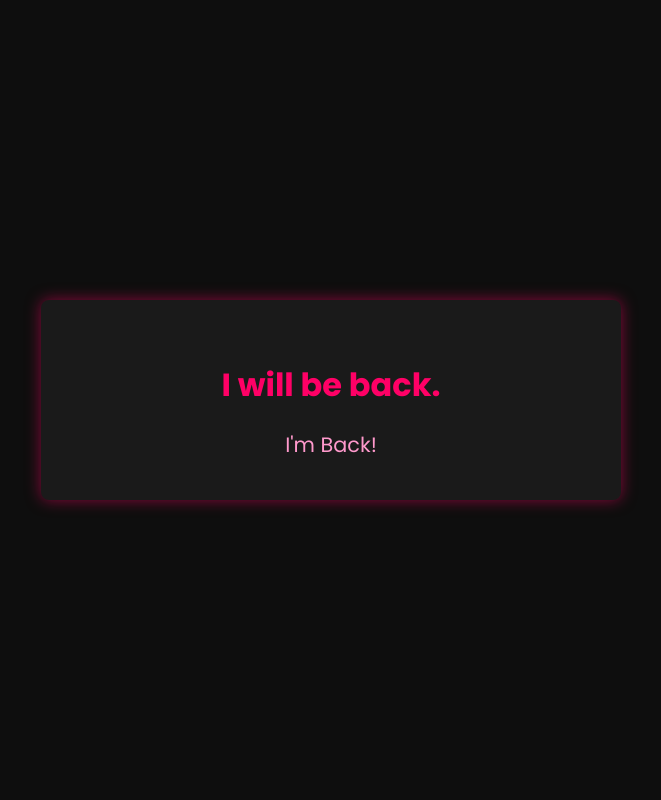
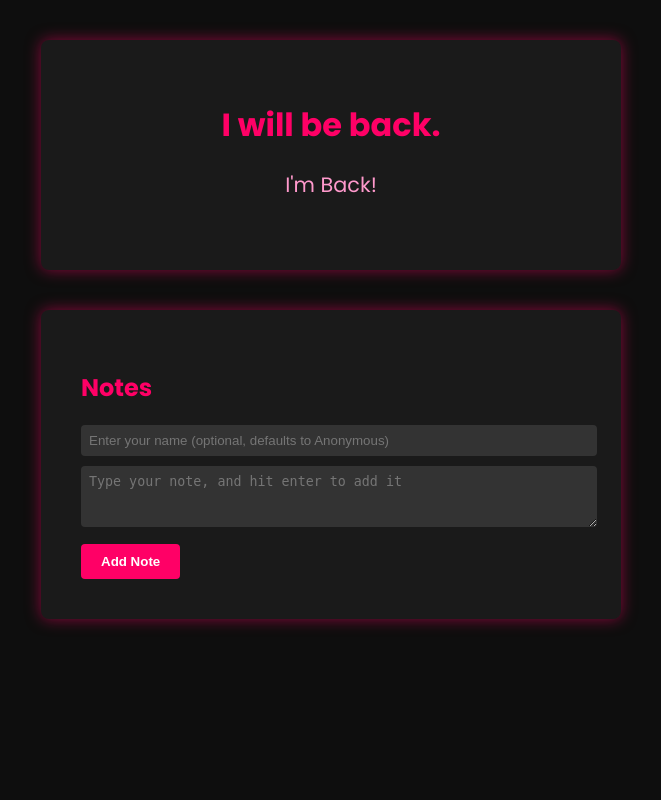
Before and after one commit to iamshanevictor/ComebackTime, a Flask app: page / in a window 1280 px wide. Shown: the whole page, without its empty margins (309-970 px from the left). Run offline with Flask 3, Linux system fonts and the light colour scheme; data that the repository does not hold is empty; parts of the project's set-up code (start-up, migrations or seed data) failed here and were passed over.

Commit message:
notes-integration

```diff
--- a/app.py
+++ b/app.py
@@ -1,41 +1,93 @@
 import os
 import json
-from flask import Flask, render_template
+from flask import Flask, render_template, request, redirect, url_for
 import firebase_admin
 from firebase_admin import credentials, firestore
 from datetime import datetime
 
 app = Flask(__name__)
 
-# Retrieve the Firebase configuration from the environment variable.
+# 1. Initialize Firebase using environment variable (or JSON file if you prefer).
 firebase_config_json = os.environ.get("FIREBASE_CONFIG")
 if not firebase_config_json:
     raise ValueError("FIREBASE_CONFIG environment variable is not set.")
 
-# Parse the JSON string into a dictionary.
 firebase_config = json.loads(firebase_config_json)
-
-# Initialize Firebase Admin SDK with the service account configuration.
 cred = credentials.Certificate(firebase_config)
 firebase_admin.initialize_app(cred)
 
-# Get Firestore client.
 db = firestore.client()
 
-@app.route('/')
-def countdown():
-    # Access the Firestore document where the target date is stored.
+@app.route('/', methods=['GET'])
+def countdown_and_comments():
+    """
+    Displays the countdown and existing comments.
+    """
+    # Countdown logic
     doc_ref = db.collection('countdown').document('target_time')
     doc = doc_ref.get()
-
     if doc.exists:
         target_date = doc.to_dict().get('target_date')
         target_date_str = target_date.strftime('%Y-%m-%dT%H:%M:%S')
     else:
-        # Fallback to current time if no record is found.
         target_date_str = datetime.now().strftime('%Y-%m-%dT%H:%M:%S')
 
-    return render_template('index.html', target_date_str=target_date_str)
+    # Fetch comments from Firestore, ordered by timestamp descending (optional).
+    comments_ref = db.collection('comments').order_by('timestamp', direction=firestore.Query.DESCENDING)
+    comments_snapshot = comments_ref.stream()
+
+    comments = []
+    for c in comments_snapshot:
+        c_dict = c.to_dict()
+        # Each comment doc might have fields: name, message, upvotes, timestamp
+        comments.append({
+            'id': c.id,
+            'name': c_dict.get('name', 'Anonymous'),
+            'message': c_dict.get('message', ''),
+            'upvotes': c_dict.get('upvotes', 0),
+        })
+
+    return render_template(
+        'index.html',
+        target_date_str=target_date_str,
+        comments=comments
+    )
+
+@app.route('/add_comment', methods=['POST'])
+def add_comment():
+    """
+    Handles new comment form submission.
+    """
+    name = request.form.get('name', '').strip()
+    message = request.form.get('message', '').strip()
+
+    # Default to "Anonymous" if no name provided
+    if not name:
+        name = "Anonymous"
+
+    if message:
+        # Create a new document in Firestore with the provided name, message, and default upvotes = 0
+        db.collection('comments').add({
+            'name': name,
+            'message': message,
+            'upvotes': 0,
+            'timestamp': datetime.now()
+        })
+
+    # Redirect back to the main page
+    return redirect(url_for('countdown_and_comments'))
+
+@app.route('/upvote/<comment_id>', methods=['POST'])
+def upvote_comment(comment_id):
+    """
+    Increments the upvote count for a given comment.
+    """
+    comment_ref = db.collection('comments').document(comment_id)
+    doc = comment_ref.get()
+    if doc.exists:
+        current_upvotes = doc.to_dict().get('upvotes', 0)
+        comment_ref.update({'upvotes': current_upvotes + 1})
+    return redirect(url_for('countdown_and_comments'))
 
 if __name__ == '__main__':
     app.run(debug=True)
--- a/templates/index.html
+++ b/templates/index.html
@@ -15,21 +15,18 @@
         font-family: 'Poppins', sans-serif;
         background: #0e0e0e; /* Dark background */
         color: #fff;
-        display: flex;
-        align-items: center;
-        justify-content: center;
-        height: 100vh;
         margin: 0;
+        padding: 0;
       }
       .container {
         background: #1a1a1a;
-        padding: 40px;                   /* Increased padding for a bigger container */
+        padding: 40px;
         border-radius: 8px;
         text-align: center;
         box-shadow: 0 0 15px rgba(255, 0, 102, 0.5);
-        width: 80%;                     /* Increased width from 90% to 80% */
-        max-width: 500px;              /* Increased max-width for larger screens */
-        margin: 0 auto;
+        width: 80%;
+        max-width: 500px;
+        margin: 40px auto; /* Centered with margin on top/bottom */
       }
       h1 {
         color: #ff0066; /* Neon pink for headings */
@@ -39,17 +36,63 @@
       .countdown {
         font-size: 1.3em;
         color: #ff99cc;  /* Lighter pink for countdown text */
-        white-space: nowrap; /* Prevents wrapping onto multiple lines */
+        white-space: nowrap;
+        margin-bottom: 30px;
       }
-      @media (max-width: 480px) {
-        .countdown {
-          font-size: 1.1em;
-        }
+      .comment-section {
+        margin-top: 30px;
+        text-align: left;
+      }
+      .comment-box {
+        background-color: #262626;
+        border-radius: 8px;
+        padding: 20px;
+        margin-bottom: 20px;
+      }
+      .comment-header {
+        display: flex;
+        justify-content: space-between;
+        align-items: center;
+        margin-bottom: 10px;
+      }
+      .comment-name {
+        font-weight: 700;
+        color: #ff99cc;
+      }
+      .comment-message {
+        margin-bottom: 10px;
+      }
+      .upvote-form {
+        display: inline-block;
+      }
+      .add-comment-form {
+        margin-top: 20px;
+      }
+      .add-comment-input {
+        width: 100%;
+        margin-bottom: 10px;
+        padding: 8px;
+        border: none;
+        border-radius: 4px;
+        background-color: #333;
+        color: #fff;
+      }
+      .add-comment-btn {
+        background-color: #ff0066;
+        color: #fff;
+        border: none;
+        padding: 10px 20px;
+        border-radius: 4px;
+        cursor: pointer;
+        font-weight: 700;
+      }
+      .add-comment-btn:hover {
+        background-color: #e6005c;
       }
     </style>
 
     <script type="text/javascript">
-      // Parse the target date passed from Flask
+      // Countdown code
       var targetDate = new Date("{{ target_date_str }}");
 
       function updateCountdown() {
@@ -74,17 +117,53 @@
           days + " Days, " + hours + " Hours, " + minutes + " Minutes, " + seconds + " Seconds";
       }
 
-      // Update the countdown every second.
       var timer = setInterval(updateCountdown, 1000);
-
-      // Run once on load to avoid delay.
       window.onload = updateCountdown;
     </script>
   </head>
   <body>
+    <!-- Countdown Container -->
     <div class="container">
       <h1>I will be back.</h1>
       <div class="countdown" id="countdown"></div>
     </div>
+
+    <!-- Comments Container -->
+    <div class="container comment-section">
+      <h2 style="color: #ff0066;">Notes</h2>
+
+      <!-- Existing Comments -->
+      {% for comment in comments %}
+      <div class="comment-box">
+        <div class="comment-header">
+          <span class="comment-name">{{ comment.name }}</span>
+          <form action="{{ url_for('upvote_comment', comment_id=comment.id) }}" method="POST" class="upvote-form">
+            <button type="submit" style="background: none; border: none; color: #ff99cc; cursor: pointer;">
+              Upvote? 👍 {{ comment.upvotes }}
+            </button>
+          </form>
+        </div>
+        <div class="comment-message">{{ comment.message }}</div>
+      </div>
+      {% endfor %}
+
+      <!-- Add Comment Form -->
+      <form action="{{ url_for('add_comment') }}" method="POST" class="add-comment-form">
+        <input
+          type="text"
+          name="name"
+          class="add-comment-input"
+          placeholder="Enter your name (optional, defaults to Anonymous)"
+        >
+        <textarea
+          name="message"
+          class="add-comment-input"
+          placeholder="Type your note, and hit enter to add it"
+          rows="3"
+          required
+        ></textarea>
+        <button type="submit" class="add-comment-btn">Add Note</button>
+      </form>
+    </div>
   </body>
 </html>
```
